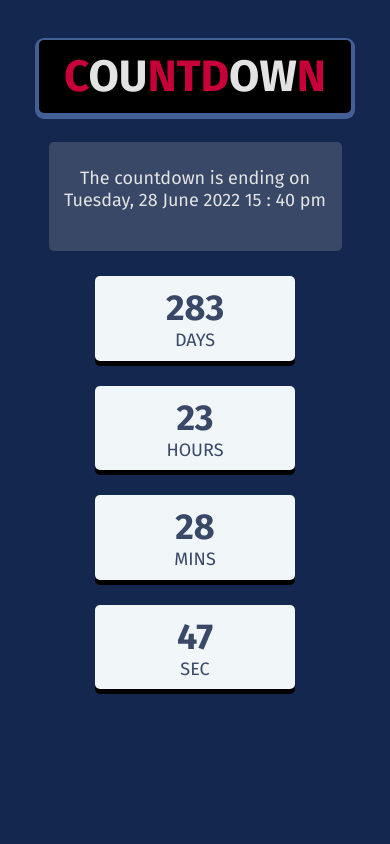
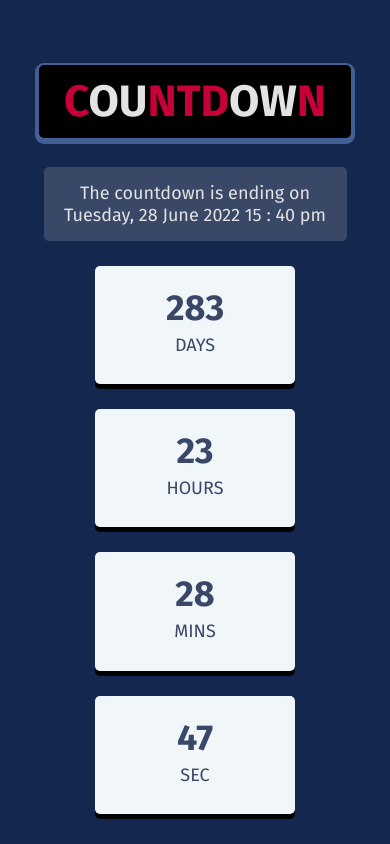
Before and after one commit to imparassharma/Countdown, a plain HTML site: page index.html in a window 390 px wide. Drawn offline with Linux system fonts and the light colour scheme.

Commit message:
Update style.css

```diff
--- a/style.css
+++ b/style.css
@@ -57,7 +57,7 @@ body{
 @media screen and (max-width:400px){
 
     .heading{
-        margin-top: -80px;
+        margin-top: 70px;
         width: 80%;
     }
 
@@ -68,7 +68,7 @@ body{
 
     .deadline{
         background-color: #394867;
-        padding: 25px 10px 0px 10px;
+        padding: 15px;
         border-radius: 5px;
         width: 70%;
         margin-bottom: 25px;
@@ -80,16 +80,14 @@ body{
     }
 
     .box{
-        height: 10vh;
+        height: 14vh;
         margin-bottom: 25px;
         margin-right: 0;
     }
 
     .box h2{
-        margin-top: 20px;
-        margin-bottom: 5px;
+        margin-bottom: 10px;
     }
-
     .box span{
         font-size: 18px;
     }
```
